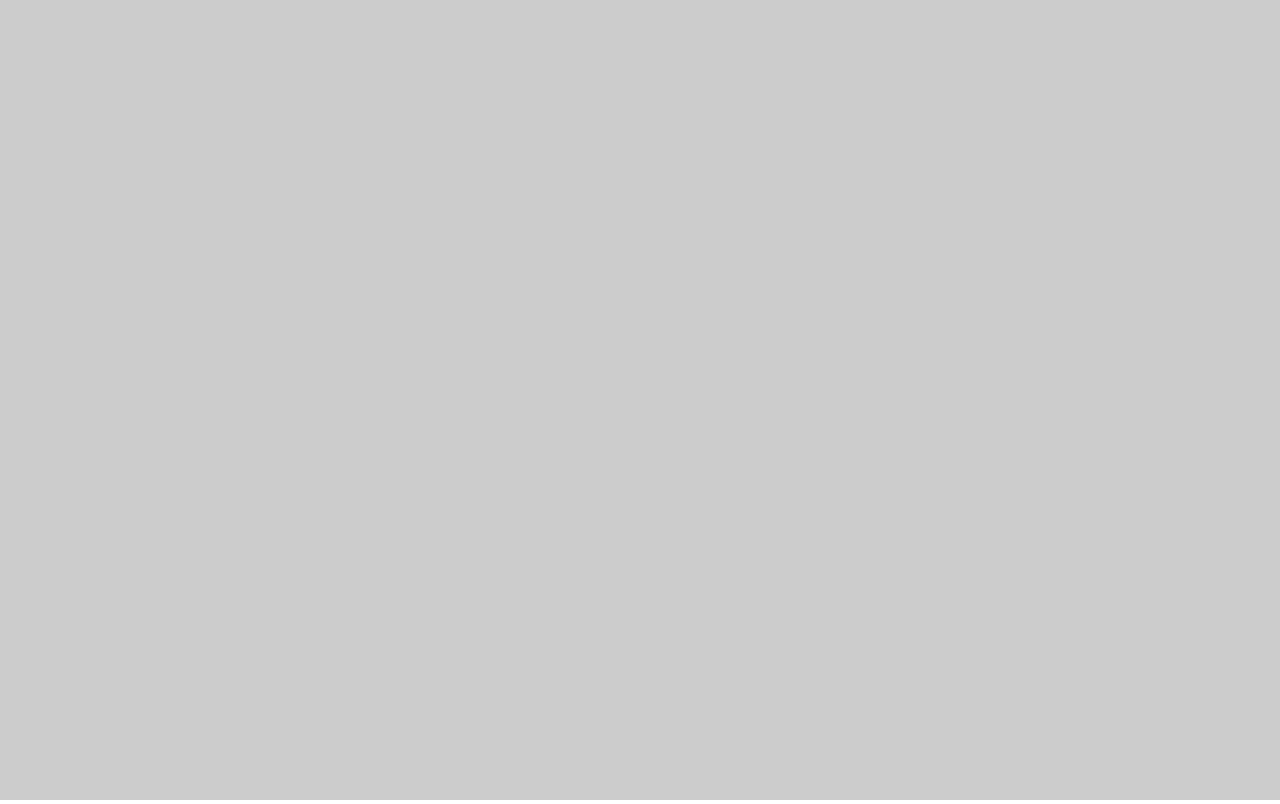
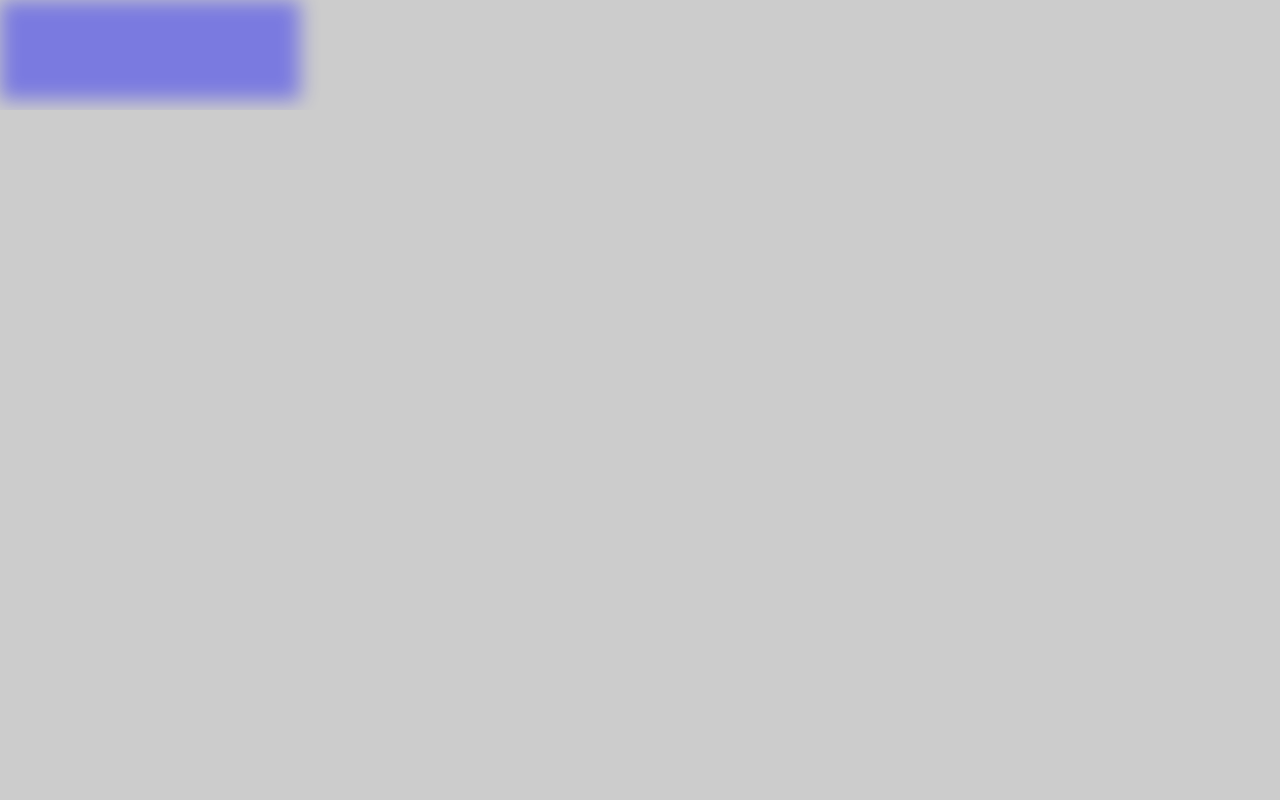
Before and after one commit to JielingYang/HomePageProject, a React app in the folder react-client/: page / in a window 1280 px wide. Built offline with nearby package versions, Linux system fonts and the light colour scheme; the HTML template or start-up script is replaced by a standard one.

Commit message:
added some test contents

```diff
--- a/react-client/src/components/BasePanel.js
+++ b/react-client/src/components/BasePanel.js
@@ -28,12 +28,10 @@ const BasePanel = (props: BasePanelPropsType) =>
     // let basePanelCenterPointX = basePanelCenterPoint.getX();
     // let basePanelCenterPointY = basePanelCenterPoint.getY();
     // let basePanelUnitLength = basePanelShapeModel.getUnitLength();
-    // let basePanelSubComponents =
-    //     <g id={ID_CONSTANTS.BASE_PANEL_SUB_COMPONENTS_WRAPPER}>
-    //         <CenterComponent basePanelCenterPointX={basePanelCenterPointX}
-    //                          basePanelCenterPointY={basePanelCenterPointY}
-    //                          basePanelUnitLength={basePanelUnitLength}/>
-    //     </g>;
+    let basePanelContents =
+        <g id={ID_CONSTANTS.BASE_PANEL_SUB_COMPONENTS_WRAPPER}>
+            <rect x={0} y={0} width="300" height="100" fill="rgb(0,0,255)"/>
+        </g>;
 
 
     console.log(LEVEL1_CONSOLE_PREFIX + basePanelShapeModel.getStringId(), LEVEL1_CONSOLE_FONT);
@@ -79,6 +77,7 @@ const BasePanel = (props: BasePanelPropsType) =>
 
                 {/*Actual nodes/elements to interact with. This is a workaround to let events "pass" through <use>*/}
                 <g id={ID_CONSTANTS.BASE_PANEL_SUB_COMPONENTS_INVISIBLE_WRAPPER} style={{opacity: 0}}>
+                    {basePanelContents}
                 </g>
 
             </svg>
```
